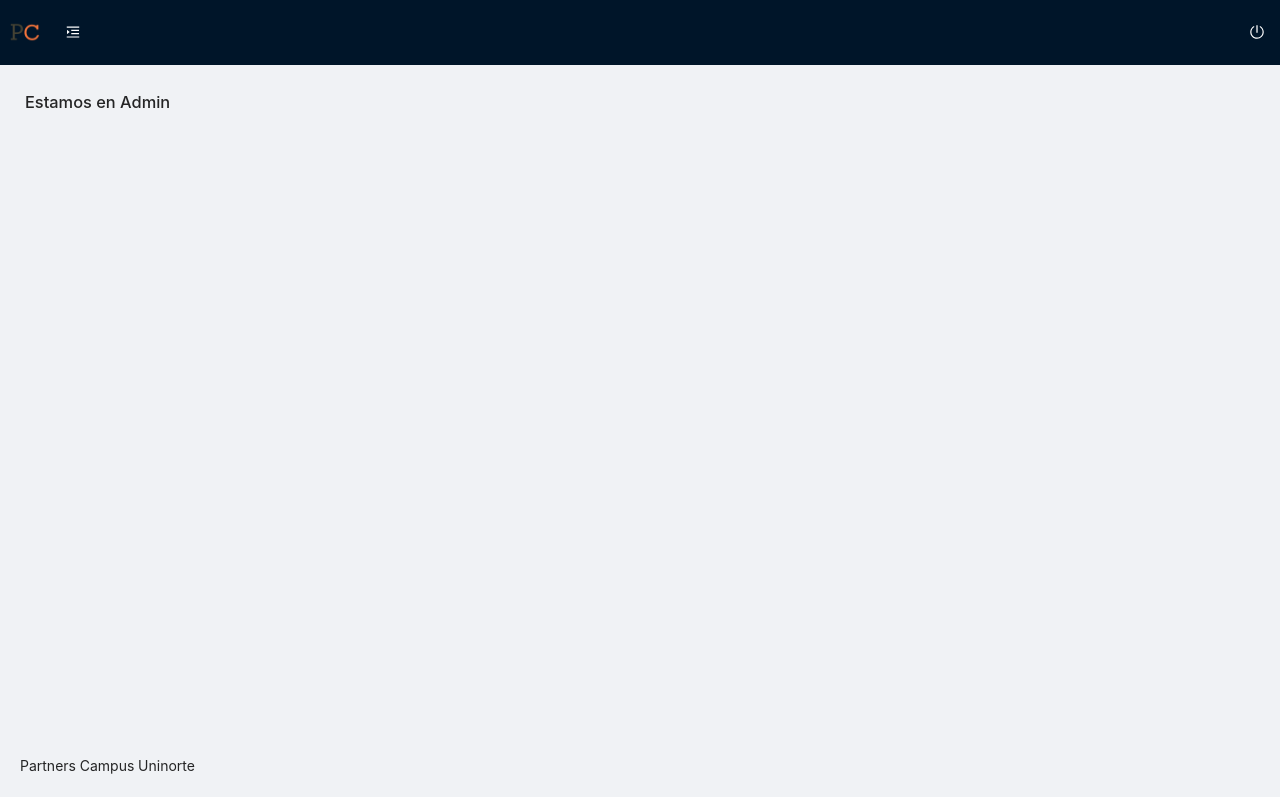
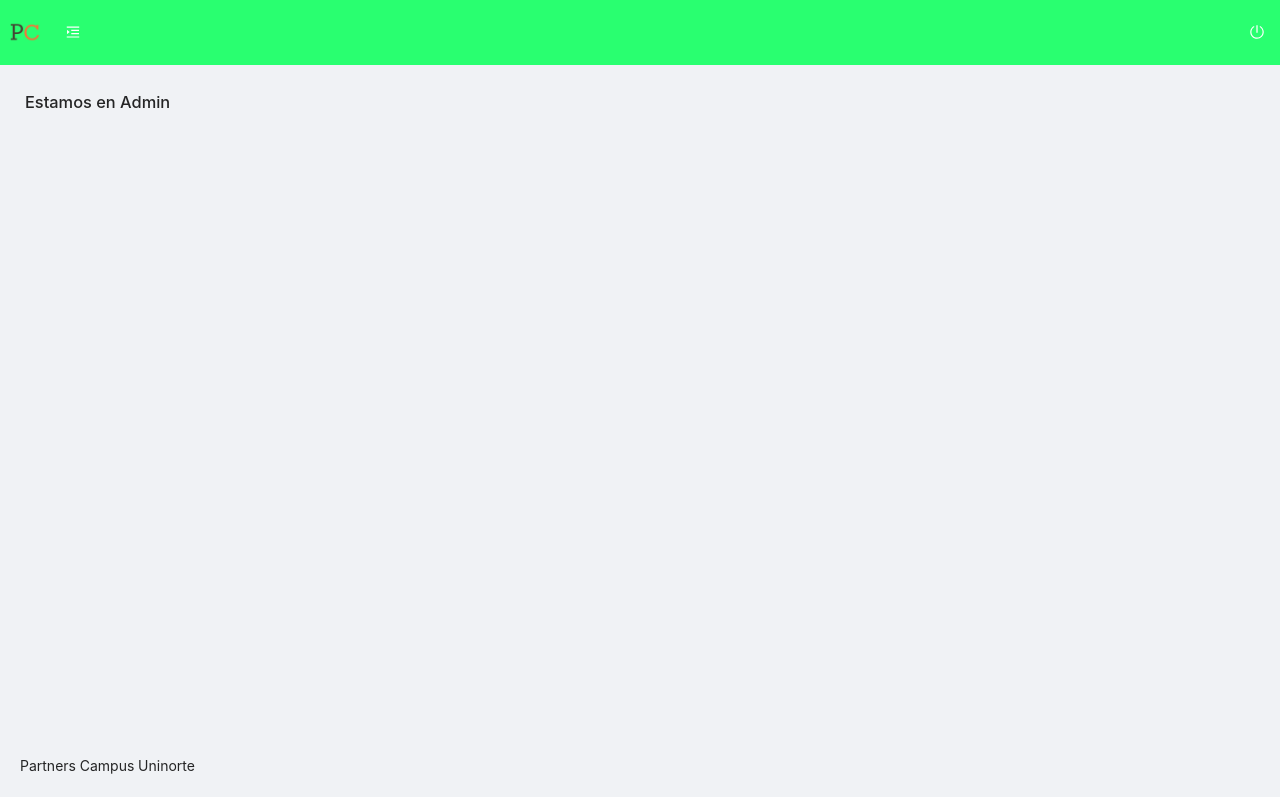
Before and after one commit to Daalb/PC-Web, a React (Create React App) app in the folder pc-client/: page /admin in a window 1280 px wide. Built offline with nearby package versions, Linux system fonts and the light colour scheme.

Commit message:
Beging scss

```diff
--- a/pc-client/src/layouts/LayoutAdmin.scss
+++ b/pc-client/src/layouts/LayoutAdmin.scss
@@ -11,6 +11,7 @@
         display: flex;
         padding: 0;
         height: 65px;
+        background-color:#29FF70;
     }
 
     &__content{
```
Also changed, not shown: 1 other file (tests, documents, lock files or other folders).
